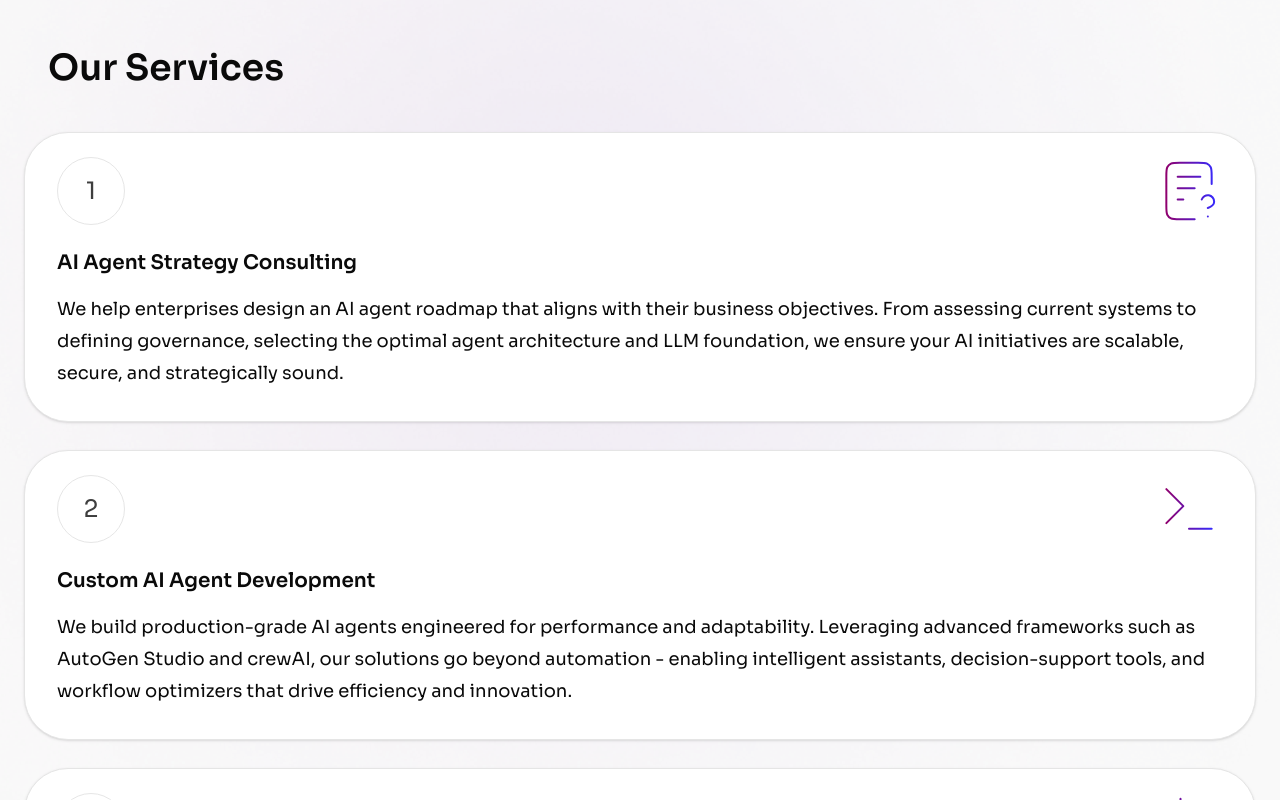
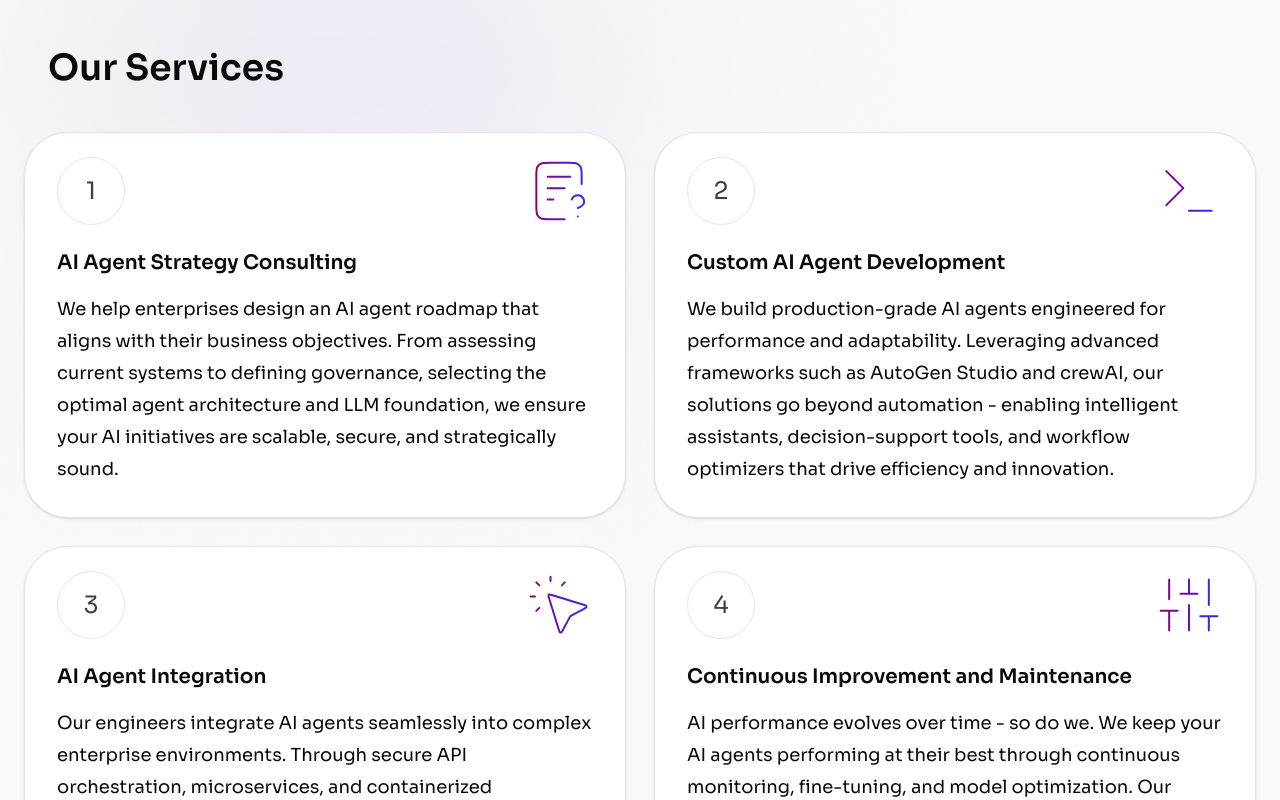
Before and after one commit to VAR-META-Tech/agents-ops, a React (Vite) app: page / in a window 1280 px wide. Shown: the part 960-1760 px from the top of the page. Built offline with nearby package versions, Linux system fonts and the light colour scheme.

Commit message:
fix: resolve grid responsive

```diff
--- a/src/pages/landing-page/components/how-it-work/index.tsx
+++ b/src/pages/landing-page/components/how-it-work/index.tsx
@@ -18,7 +18,7 @@ export const HowItWork = () => {
         <div
           className={cn(
             "gap-6 border border-[#E6E6E6] rounded-[48px] p-8 bg-[url(assets/images/net-background.png)] bg-cover bg-no-repeat",
-            "grid grid-cols-[repeat(auto-fit,_minmax(250px,_1fr))] min-w-[320px]"
+            "grid grid-cols-3 min-w-[320px] max-[1050px]:grid-cols-2 max-[745px]:grid-cols-1"
           )}
         >
           {HOW_IT_WORKS.map((item, index) => (
--- a/src/pages/landing-page/components/our-services/index.tsx
+++ b/src/pages/landing-page/components/our-services/index.tsx
@@ -14,7 +14,7 @@ export const OurServices = () => {
           </CommonTitle>
         </div>
 
-        <div className="grid grid-cols-[repeat(auto-fit,_minmax(625px,_1fr))] gap-7 mt-10 max-[676px]:grid-cols-[repeat(auto-fit,_minmax(320px,_1fr))]">
+        <div className="grid grid-cols-2 gap-7 mt-10 max-[870px]:grid-cols-1">
           {SERVICES.map((service, index) => (
             <CommonAnimationContainer
               key={service.no}
```
